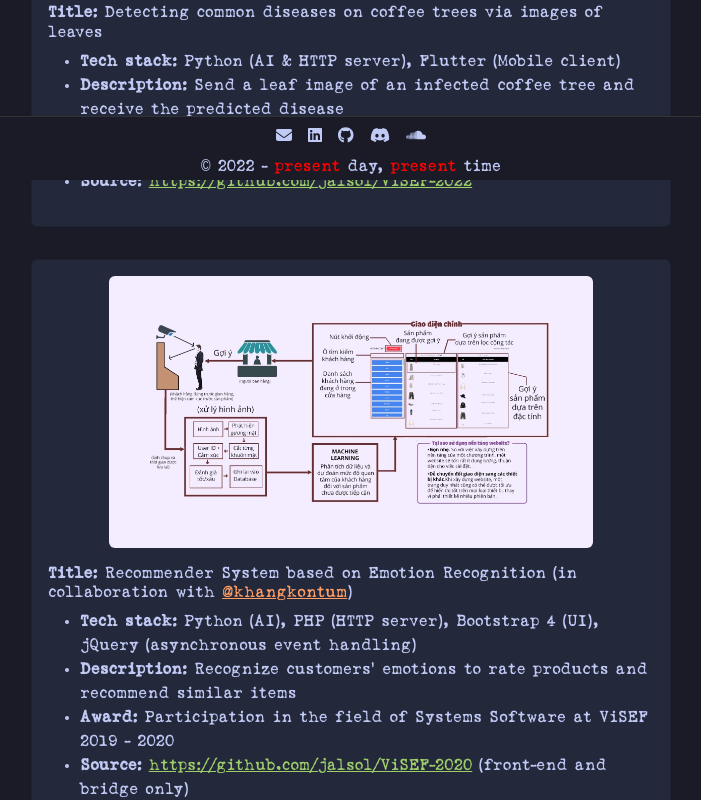
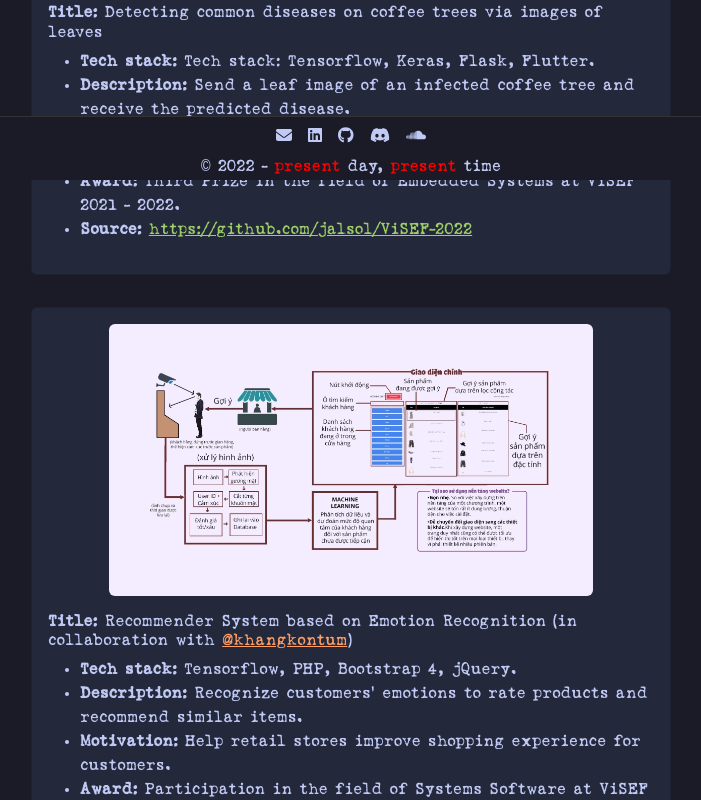
Before and after one commit to jalsol/vue-personal-site, a Vue app: page /works in a window 1280 px wide. Shown: the part 620-1420 px from the top of the page, without its empty margins (289-990 px from the left). Built offline with nearby package versions, Linux system fonts and the light colour scheme.

Commit message:
Update Tech stack and add Motivation for ViSEF projects

```diff
--- a/src/views/WorksView.vue
+++ b/src/views/WorksView.vue
@@ -39,15 +39,19 @@
       </h6>
       <ul>
         <li>
-          <b>Tech stack:</b> Python (AI & HTTP server), Flutter (Mobile client)
+          <b>Tech stack:</b> Tech stack: Tensorflow, Keras, Flask, Flutter.
         </li>
         <li>
           <b>Description:</b> Send a leaf image of an infected coffee tree and
-          receive the predicted disease
+          receive the predicted disease.
+        </li>
+        <li>
+          <b>Motivation:</b> Support the local people and the local coffee
+          industry in Kon Tum.
         </li>
         <li>
           <b>Award:</b> Third Prize in the field of Embedded Systems at ViSEF
-          2021 - 2022
+          2021 - 2022.
         </li>
         <li>
           <b>Source: </b>
@@ -82,17 +86,18 @@
         >)
       </h6>
       <ul>
+        <li><b>Tech stack:</b> Tensorflow, PHP, Bootstrap 4, jQuery.</li>
         <li>
-          <b>Tech stack:</b> Python (AI), PHP (HTTP server), Bootstrap 4 (UI),
-          jQuery (asynchronous event handling)
+          <b>Description:</b> Recognize customers' emotions to rate products and
+          recommend similar items.
         </li>
         <li>
-          <b>Description:</b> Recognize customers' emotions to rate products and
-          recommend similar items
+          <b>Motivation:</b> Help retail stores improve shopping experience for
+          customers.
         </li>
         <li>
           <b>Award:</b> Participation in the field of Systems Software at ViSEF
-          2019 - 2020
+          2019 - 2020.
         </li>
         <li>
           <b>Source: </b>
```
